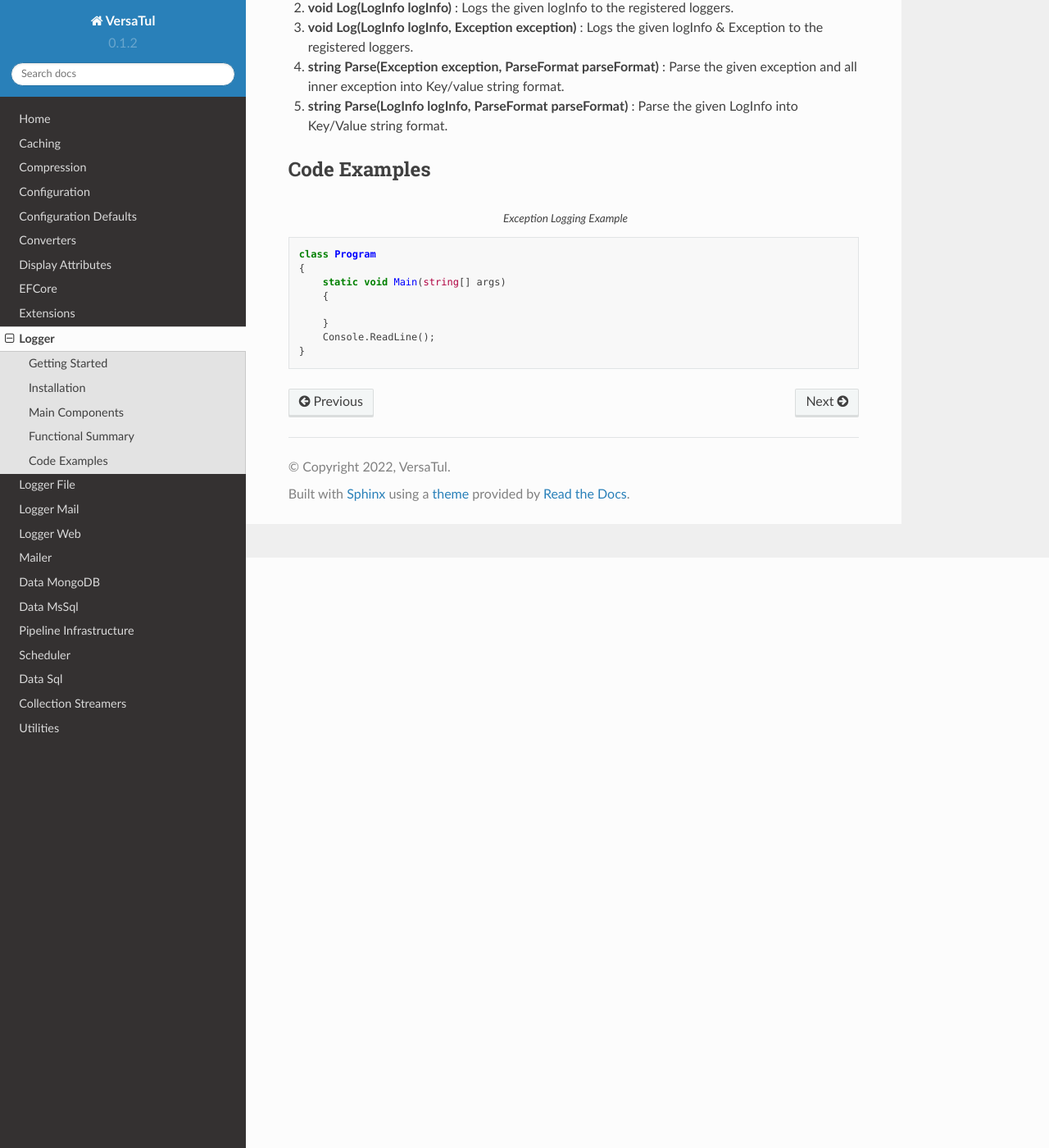
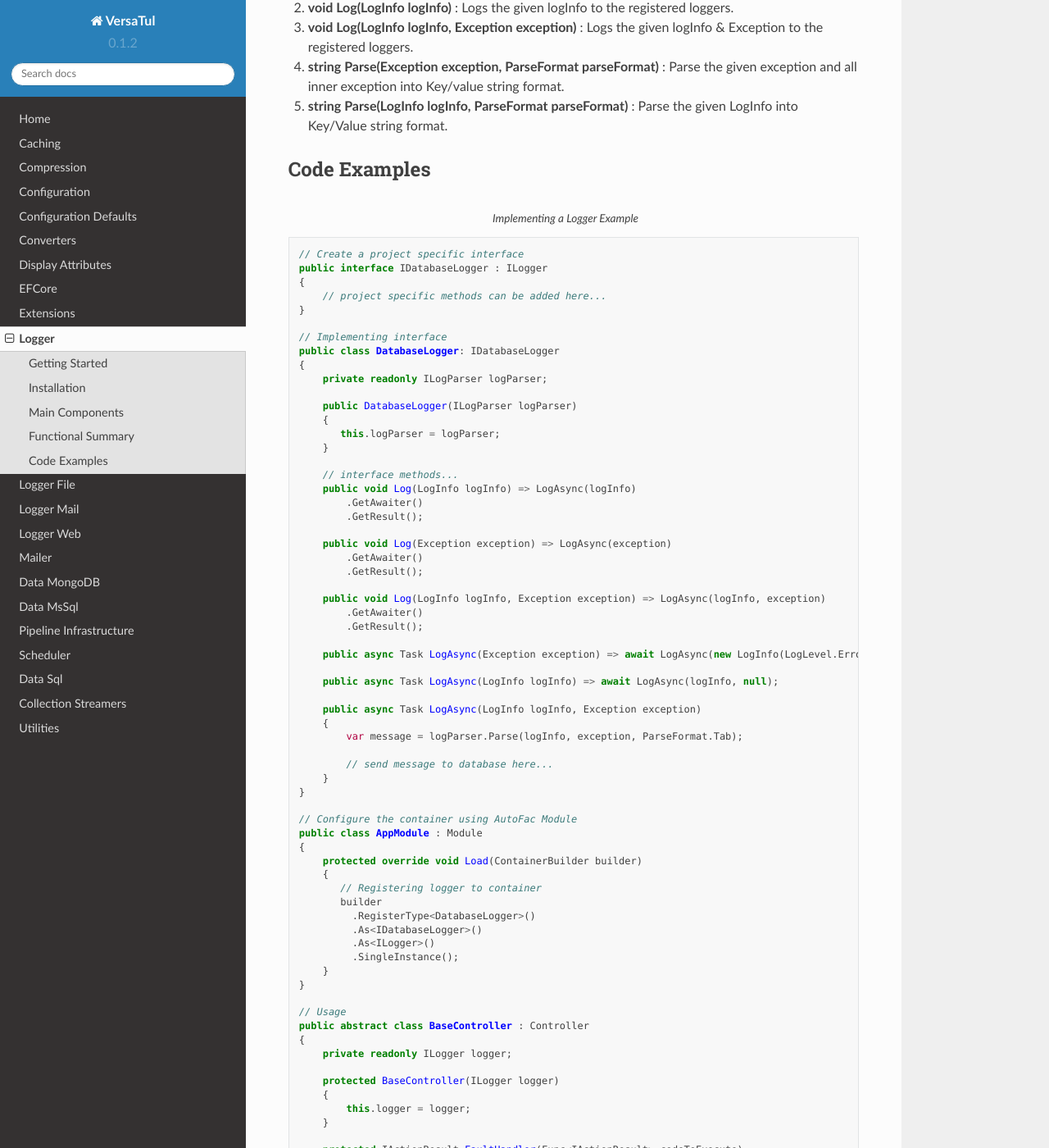
Before and after one commit to BjornWilliams/DocsVersaTul, a Sphinx documentation site: the page built from docs/source/logger.rst, in a window 1280 px wide and 1400 px high, scrolled down 720 px. Shown: the whole window at 82% size. Built offline with Sphinx 7.4.7 and the Read the Docs theme 2.0.0, drawn with Linux system fonts in a browser that asks for light colours; some of the changed text lies outside the part shown.

Commit message:
Update logger.rst
code examples of logger

```diff
--- a/docs/source/logger.rst
+++ b/docs/source/logger.rst
@@ -33,13 +33,110 @@ Functional Summary
 Code Examples
 -------------
 .. code-block:: c#
-    :caption: Exception Logging Example
+    :caption: Implementing a Logger Example
 
-    class Program
+    // Create a project specific interface
+    public interface IDatabaseLogger : ILogger
     {
-        static void Main(string[] args)
+        // project specific methods can be added here...
+    }
+
+    // Implementing interface
+    public class DatabaseLogger: IDatabaseLogger
+    {
+        private readonly ILogParser logParser;
+
+        public DatabaseLogger(ILogParser logParser)
         {
+           this.logParser = logParser;
+        }
 
+        // interface methods...
+        public void Log(LogInfo logInfo) => LogAsync(logInfo)
+            .GetAwaiter()
+            .GetResult();
+
+        public void Log(Exception exception) => LogAsync(exception)
+            .GetAwaiter()
+            .GetResult();
+
+        public void Log(LogInfo logInfo, Exception exception) => LogAsync(logInfo, exception)
+            .GetAwaiter()
+            .GetResult();
+
+        public async Task LogAsync(Exception exception) => await LogAsync(new LogInfo(LogLevel.Error, string.Empty, exception.Message), exception);
+
+        public async Task LogAsync(LogInfo logInfo) => await LogAsync(logInfo, null);
+
+        public async Task LogAsync(LogInfo logInfo, Exception exception)
+        {
+            var message = logParser.Parse(logInfo, exception, ParseFormat.Tab);
+
+            // send message to database here...
         }
-        Console.ReadLine();
     }
+
+    // Configure the container using AutoFac Module
+    public class AppModule : Module
+    {
+        protected override void Load(ContainerBuilder builder)
+        {
+           // Registering logger to container
+           builder
+             .RegisterType<DatabaseLogger>()
+             .As<IDatabaseLogger>()
+             .As<ILogger>()
+             .SingleInstance();
+        }
+    }
+
+    // Usage
+    public abstract class BaseController : Controller
+    {
+        private readonly ILogger logger;
+
+        protected BaseController(ILogger logger)
+        {
+            this.logger = logger;
+        }
+
+        protected IActionResult FaultHandler(Func<IActionResult> codeToExecute)
+        {
+            try
+            {
+                return codeToExecute();
+            }
+            catch (DuplicateKeyViolationException ex)
+            {
+                logger.Log(ex);
+
+                return BadRequest(new ExceptionModel { Result = false, Message = ex.UserMessage });
+            }
+            catch (Exception ex)
+            {
+                logger.Log(ex);
+
+                return BadRequest(new ExceptionModel { Result = false, Message = ex.Message });
+            }
+        }
+
+        protected async Task<IActionResult> FaultHandlerAsync(Func<Task<IActionResult>> codeToExecute)
+        {
+            try
+            {
+                return await codeToExecute();
+            }
+            catch (DuplicateKeyViolationException ex)
+            {
+                logger.Log(ex);
+
+                return BadRequest(new ExceptionModel { Result = false, Message = ex.UserMessage });
+            }
+            catch (Exception ex)
+            {
+                await logger.LogAysnc(ex);
+
+                return BadRequest(new ExceptionModel { Result = false, Message = ex.Message });
+            }
+        }
+    }
```
